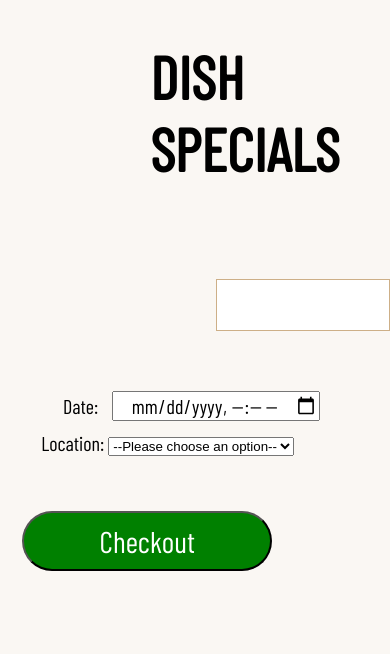
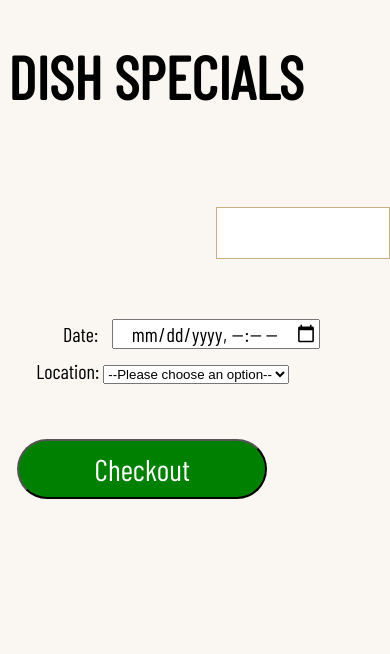
Before and after one commit to abrentgit/capstonepoolside, a website: page views/make-order.html in a window 390 px wide. Drawn offline with nearby package versions, Linux system fonts and the light colour scheme; a web font is replaced by a local one.

Commit message:
updated accessibility

```diff
--- a/public/app.js
+++ b/public/app.js
@@ -196,7 +196,7 @@
 }
 
 function renderDish(dish) {
-    const orderDiv = `<div class="dish-choice"> <h2>${dish.name}</h2>
+    const orderDiv = `<div class="dish-choice"><p><b>${dish.name}</b></p>
                         <p>${dish.description}</p>
                         <p class="dish-price">$${dish.price}</p>
                         <button data-dish="${dish._id}"
--- a/public/css/make-order.css
+++ b/public/css/make-order.css
@@ -171,20 +171,17 @@
 }
 
 .order-header {
-    margin-left: 50%;
     font-family: "Barlow Condensed", helvetica, sans-serif;
 }
 
 .order-title {
     font-size: 60px;
-    margin-left: -45px;
 }
 
 .logo-menu {
     color: white;
     width: auto;
     height: 70px;
-    margin-left: -30px;
 }
 
 h4 {
@@ -217,7 +214,7 @@
 .location {
     font-family: "Barlow Condensed", helvetica, sans-serif;
     font-size: 20px;
-    margin-left: 5px;
+    margin-left: 10px;
     margin-top: 10px;
     margin-bottom: 20px;
 }
@@ -226,11 +223,6 @@
 .locations {
     font-size: 20px;
 }
-
-/* .order-date-field {
-    font-family: "Barlow Condensed", helvetica, sans-serif;
-    font-size: 20px;
-} */
 
 .logo-order-delete {
     height: 100px;
@@ -306,11 +298,6 @@
     padding: 10px;
 }
 
-.order-header {
-    margin-left: 50%;
-    font-size: 16px;
-}
-
 .order-date {
     font-family: "Barlow Condensed", helvetica, sans-serif;
     font-size: 20px;
@@ -363,6 +350,10 @@
     font-size: 20px;
 }
 
+.location {
+    margin-left: 0px;
+}
+
 .location-choice {
     margin-left: -284px;
 }
```
Also changed, not shown: public/index.html (+5 -6 lines).
